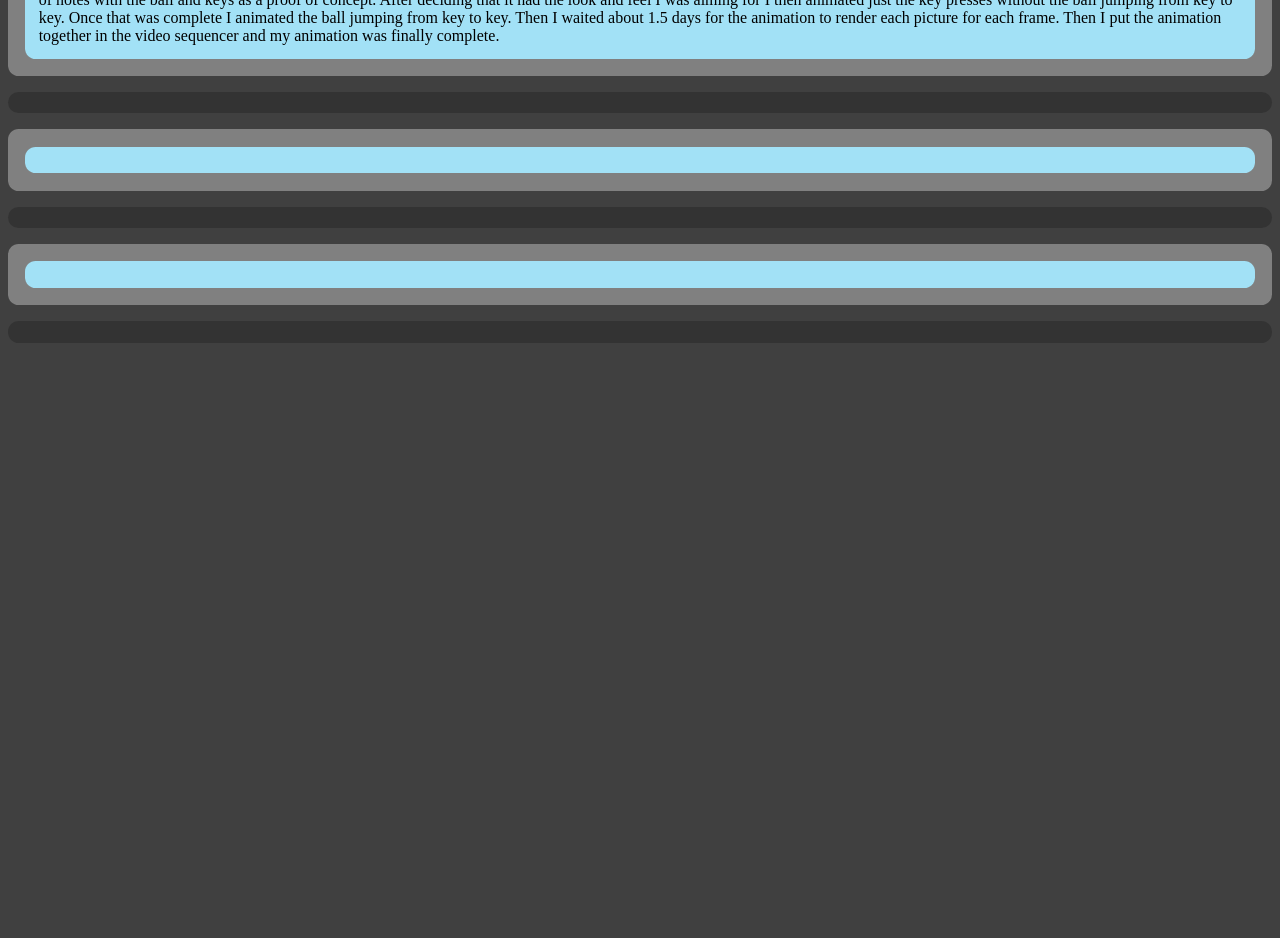
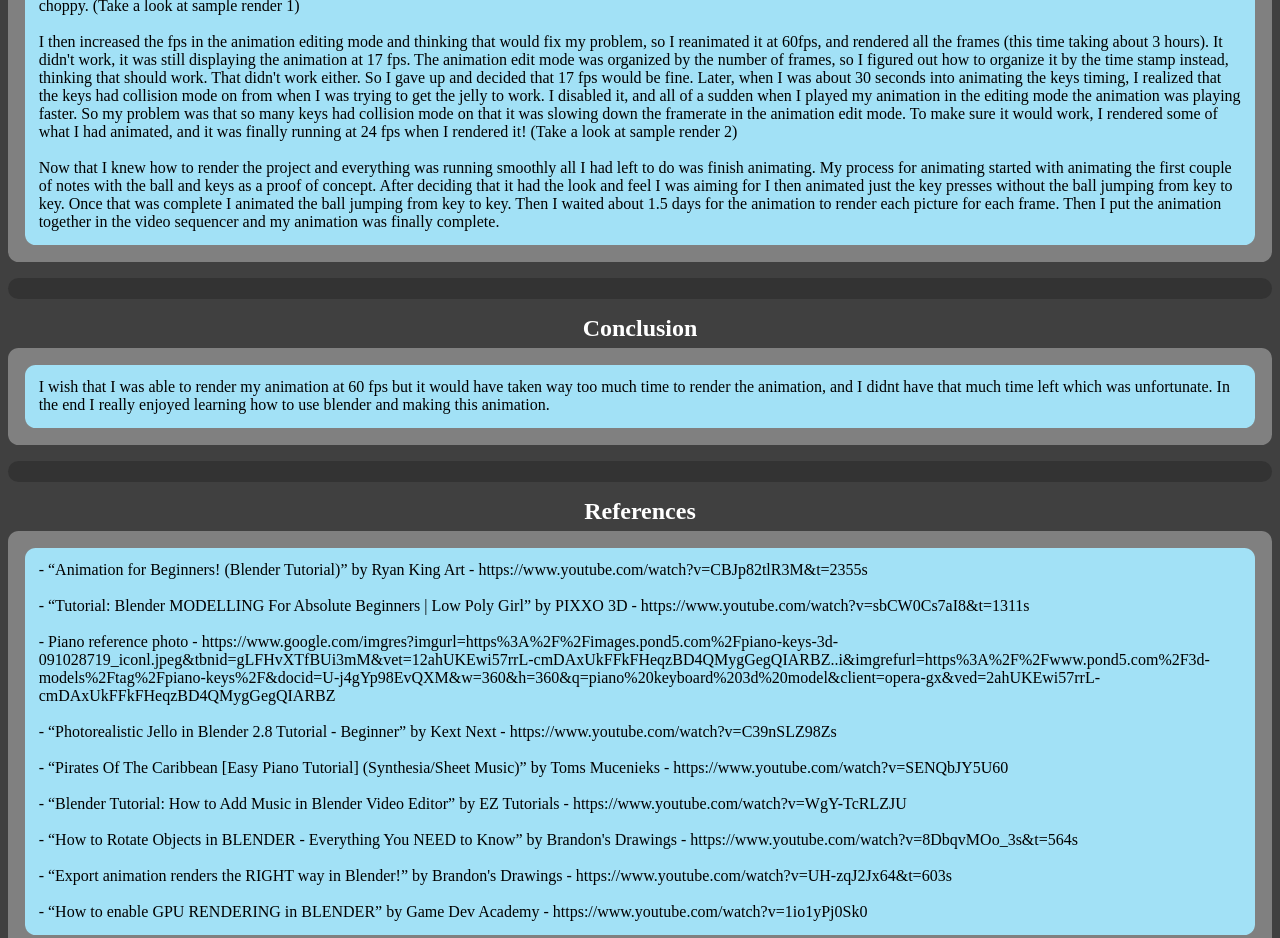
Before and after one commit to LysaHannes/Portfolio, a plain HTML site: page project.html in a window 1280 px wide. Shown: the part 4320-5258 px from the top of the page. Before the commit the page ends 4679 px from the top, so only its background shows below. Drawn offline with Linux system fonts and the light colour scheme; a web font is replaced by a local one.

Commit message:
Add files via upload

```diff
--- a/project.html
+++ b/project.html
@@ -23,14 +23,14 @@
 		I will mention all of the YouTube videos I used in the write up, andI will also provide a list with links at the end.
 
 			<center>
-				<video width="500"  controls>
+				<video width="600"  controls>
 					<source src="Hes_a_Pirate_good_1.mp4" type="video/mp4">
 					Your browser does not support the video tag.
 				</video>
 			</center>
 
 			<center>
-				<video width="500"  controls>
+				<video width="600"  controls>
 					<source src="Hes_a_Pirate_good_2.mp4" type="video/mp4">
 					Your browser does not support the video tag.
 				</video>
@@ -73,7 +73,7 @@
 			of each key.
 			<br></br>
 			<center>
-				<img src="modeling.jpg" alt="Model Pictures">
+				<img src="modeling.jpg" alt="Model Pictures" width="600">
 			</center>
 			<br></br>
 			The black keys were simpler, since once I had one black key finished, I just had to copy-paste the rest of the keys. I also started with a cube and made it into
@@ -99,7 +99,7 @@
 		<section>
 			<center>
 				<br></br>
-					<img src="camera.png" alt="camera angle" width="500">
+					<img src="camera.png" alt="camera angle" width="600">
 				<br></br>
 			</center>
 			I chose this camera angle because I wanted the viewer to see the piano from an angle where if you were sitting at the piano, this is what it would look like.
@@ -118,7 +118,7 @@
 		<section>
 			<center>
 				<br></br>
-					<img src="material.png" alt="material update" width="500">
+					<img src="material.png" alt="material update" width="600">
 				<br></br>
 			</center>
 			Adding color to the objects turned out a lot easier then I thought it would be. All you have to do is click on the object you want to color, go to the material
@@ -183,27 +183,40 @@
 
 <p>
 </p>
-<h2></h2>
+<h2>Conclusion</h2>
 	<article>
 		<section>
-			<center>
-
-			</center>
+			I wish that I was able to render my animation at 60 fps but it would have taken way too much time to render the animation, and I didnt have that much time left which was
+			unfortunate. In the end I really enjoyed learning how to use blender and making this animation.
 		</section>
 	</article>
 
 <p>
 </p>
-<h2></h2>
+<h2>References</h2>
 	<article>
 		<section>
-			<center>
+			- “Animation for Beginners! (Blender Tutorial)” by Ryan King Art - https://www.youtube.com/watch?v=CBJp82tlR3M&t=2355s
+			<br></br>
+			- “Tutorial: Blender MODELLING For Absolute Beginners | Low Poly Girl” by PIXXO 3D - https://www.youtube.com/watch?v=sbCW0Cs7aI8&t=1311s
+			<br></br>
+			- Piano reference photo - https://www.google.com/imgres?imgurl=https%3A%2F%2Fimages.pond5.com%2Fpiano-keys-3d-091028719_iconl.jpeg&tbnid=gLFHvXTfBUi3mM&vet=12ahUKEwi57rrL-cmDAxUkFFkFHeqzBD4QMygGegQIARBZ..i&imgrefurl=https%3A%2F%2Fwww.pond5.com%2F3d-models%2Ftag%2Fpiano-keys%2F&docid=U-j4gYp98EvQXM&w=360&h=360&q=piano%20keyboard%203d%20model&client=opera-gx&ved=2ahUKEwi57rrL-cmDAxUkFFkFHeqzBD4QMygGegQIARBZ
+			<br></br>
+			- “Photorealistic Jello in Blender 2.8 Tutorial - Beginner” by Kext Next - https://www.youtube.com/watch?v=C39nSLZ98Zs
+			<br></br>
+			- “Pirates Of The Caribbean [Easy Piano Tutorial] (Synthesia/Sheet Music)” by Toms Mucenieks - https://www.youtube.com/watch?v=SENQbJY5U60
+			<br></br>
+			- “Blender Tutorial: How to Add Music in Blender Video Editor” by EZ Tutorials - https://www.youtube.com/watch?v=WgY-TcRLZJU
+			<br></br>
+			- “How to Rotate Objects in BLENDER - Everything You NEED to Know” by Brandon's Drawings - https://www.youtube.com/watch?v=8DbqvMOo_3s&t=564s
+			<br></br>
+			- “Export animation renders the RIGHT way in Blender!” by Brandon's Drawings - https://www.youtube.com/watch?v=UH-zqJ2Jx64&t=603s
+			<br></br>
+			- “How to enable GPU RENDERING in BLENDER” by Game Dev Academy - https://www.youtube.com/watch?v=1io1yPj0Sk0
 
-			</center>
 		</section>
 	</article>
 
-<p>
-</p>
+
 </body>
 </html>
```
